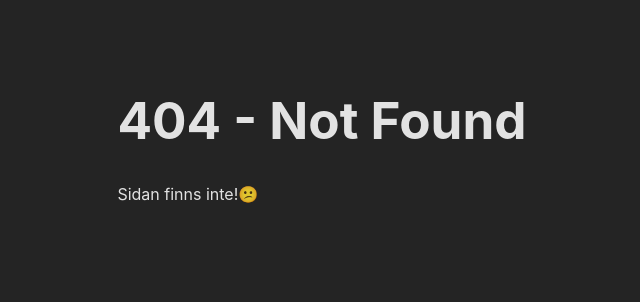
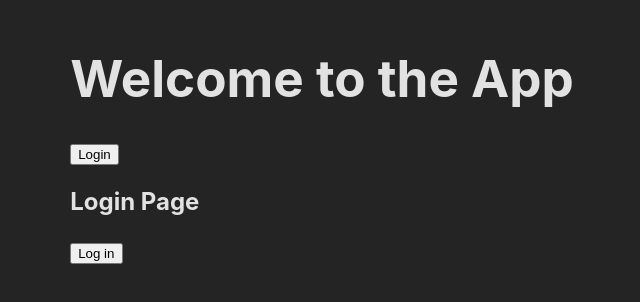
Before and after one commit to louohr/exercises-router, a React (Vite) app: page /login in a window 1280 px wide. Before the commit this address had no page. Shown: the part 260-562 px from the top of the page, without its empty margins (318-958 px from the left). Built offline with nearby package versions, Linux system fonts and the light colour scheme.

Commit message:
solution exercise 4

```diff
--- a/src/App.tsx
+++ b/src/App.tsx
@@ -1,11 +1,40 @@
+import { useState } from "react";
 import { Outlet } from "react-router-dom";
 
-export function App() {
+/* export function App() {
   return (
     <div>
-      <Outlet /> {/* This is where child routes will render */}
-    </div>
+      <Outlet /> {/* This is where child routes will render */
+/*     </div>
   );
 }
 
-export default App;
+export default App; */
+
+// exercise 4
+const App = () => {
+  const [isLoggedIn, setIsLoggedIn] = useState(false);
+
+  // log in
+  const handleLogin = () => setIsLoggedIn(true);
+
+  // log out
+  const handleLogout = () => setIsLoggedIn(false);
+
+  return (
+    <div>
+      <h1>Welcome to the App</h1>
+      {/* Buttons to demonstrate login and logout functionality */}
+      {!isLoggedIn ? (
+        <button onClick={handleLogin}>Login</button>
+      ) : (
+        <button onClick={handleLogout}>Logout</button>
+      )}
+
+      {/* Outlet is where the nested routes will render */}
+      <Outlet context={{ isLoggedIn }} />
+    </div>
+  );
+};
+
+export { App };
--- a/src/Components/Login.tsx
+++ b/src/Components/Login.tsx
@@ -1,18 +1,27 @@
-import React from "react";
-import { useNavigate } from "react-router-dom";
+// Login component triggering the state change in the App component
+import { useNavigate, useOutletContext } from "react-router-dom";
 
-const Login = ({ onLogin }) => {
+// Type definition for context
+interface OutletContext {
+  isLoggedIn: boolean;
+}
+
+const Login = () => {
   const navigate = useNavigate();
+  const { isLoggedIn } = useOutletContext<OutletContext>();
 
-  const handleLoginClick = () => {
-    onLogin();
-    navigate("protected");
+  const handleLogin = () => {
+    navigate("/");
   };
 
   return (
     <div>
       <h2>Login Page</h2>
-      <button onClick={handleLoginClick}>Log In</button>
+      {!isLoggedIn ? (
+        <button onClick={handleLogin}>Log in</button> // log in to home page
+      ) : (
+        <p>You are already logged in!</p>
+      )}
     </div>
   );
 };
--- a/src/Components/ProtectedRoutes.tsx
+++ b/src/Components/ProtectedRoutes.tsx
@@ -1,7 +1,27 @@
-import { Outlet, Navigate } from "react-router-dom";
+// ProtectedRoute.tsx
+import { ReactNode } from "react";
+import { Navigate, useOutletContext } from "react-router-dom";
 
-const ProtectedRoutes = ({ isLoggedIn }) => {
-    return isLoggedIn ? <Outlet/> : Navigate to="/login"/>;
+// Type definition for context
+interface OutletContext {
+  isLoggedIn: boolean;
 }
 
-export default ProtectedRoutes;
+interface ProtectedRouteProps {
+  children: ReactNode;
+}
+
+const ProtectedRoute = ({ children }: ProtectedRouteProps) => {
+  // Accessing isLoggedIn state from Outlet context
+  const { isLoggedIn } = useOutletContext<OutletContext>();
+
+  // Redirect to login page if not logged in
+  if (!isLoggedIn) {
+    return <Navigate to="/login" replace />;
+  }
+
+  // Render children if logged in
+  return <>{children}</>;
+};
+
+export default ProtectedRoute;
--- a/src/router.tsx
+++ b/src/router.tsx
@@ -1,4 +1,4 @@
-// set up router
+// router.tsx
 import { createBrowserRouter, Navigate } from "react-router-dom";
 import { App } from "./App";
 import Home from "./Components/Home";
@@ -8,20 +8,8 @@ import { Dashboard } from "./Components/Dashboard";
 import Stats from "./Components/Stats";
 import Settings from "./Components/Settings";
 import NotFound from "./Components/NotFound";
-import { useState } from "react";
-
-// exercise 4
-const LoginApp = () => {
-  const [isLoggedIn, setIsLoggedIn] = useState(false);
-
-  const handleLogin = () => {
-    setIsLoggedIn(true);
-  };
-
-  const handleLogout = () => {
-    setIsLoggedIn(false);
-  };
-};
+import Login from "./Components/Login";
+import ProtectedRoute from "./Components/ProtectedRoutes";
 
 export const router = createBrowserRouter([
   {
@@ -41,10 +29,17 @@ export const router = createBrowserRouter([
         element: <Contact />,
       },
       {
+        path: "login",
+        element: <Login />, // Login route
+      },
+      {
         path: "dashboard",
-        element: <Dashboard />, // Dashboard is the parent route
+        element: (
+          <ProtectedRoute>
+            <Dashboard />
+          </ProtectedRoute>
+        ), // Protect dashboard and nested routes
         children: [
-          // Nested routes within Dashboard
           {
             path: "stats",
             element: <Stats />, // /dashboard/stats
@@ -56,14 +51,12 @@ export const router = createBrowserRouter([
         ],
       },
       {
-        // exercise 3
         path: "old-home",
         element: <Navigate to="/home" replace />,
       },
-      // catch all route for unspecified URLs
       {
         path: "*",
-        element: <NotFound />, // display not found for all undefined paths
+        element: <NotFound />,
       },
     ],
   },
```
